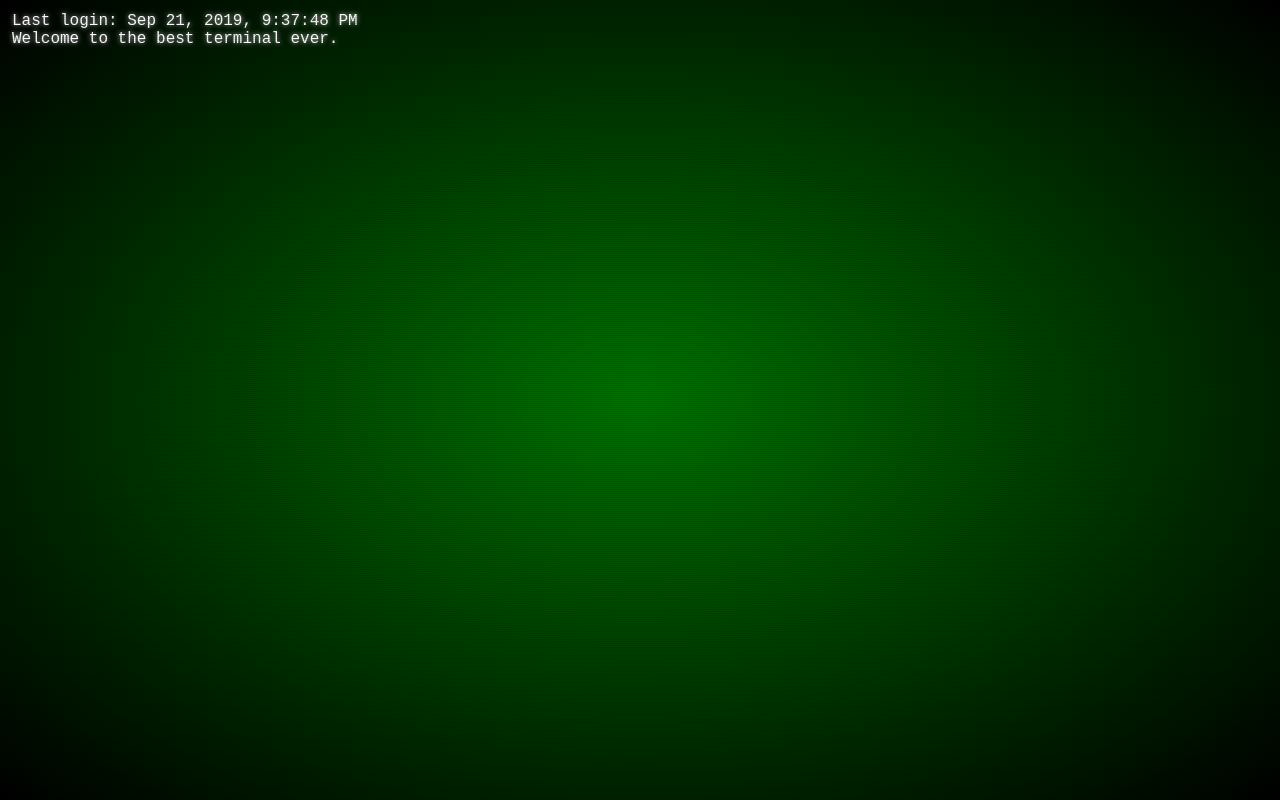
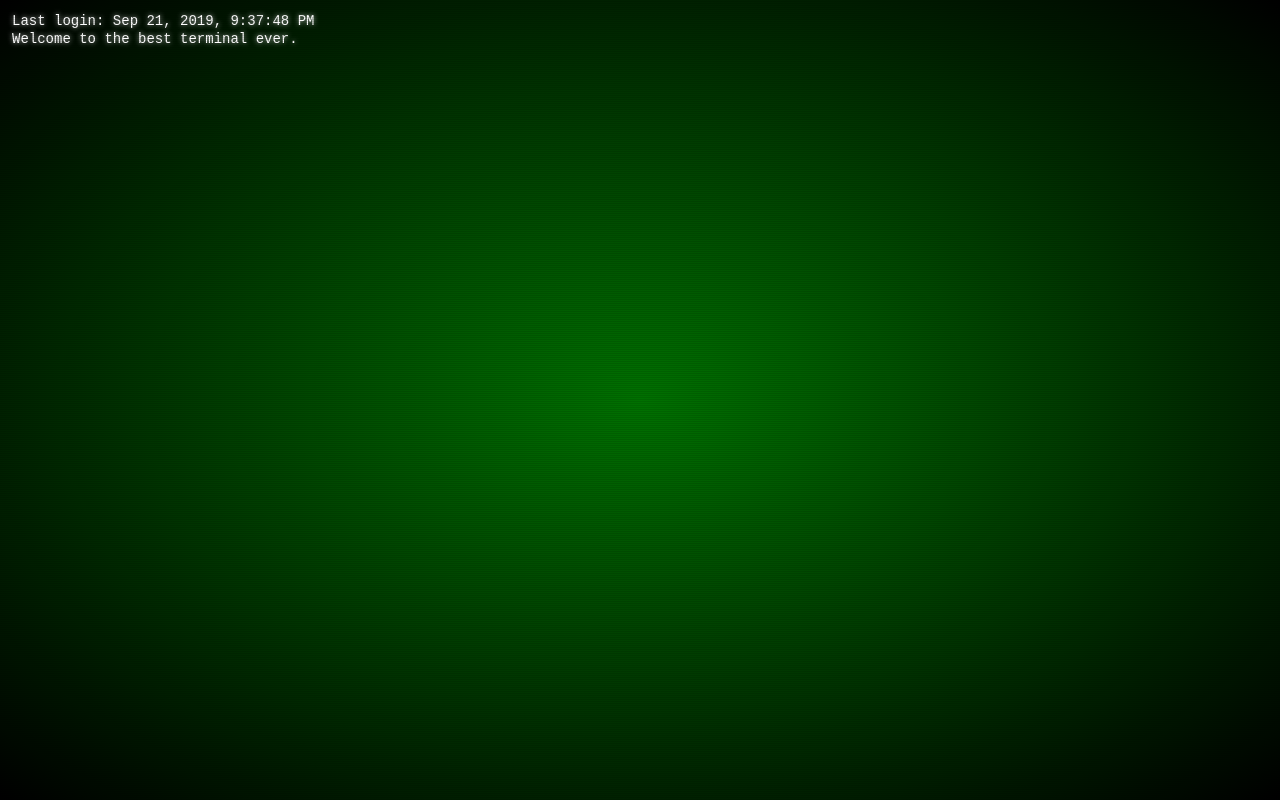
Before and after one commit to oliverbrummel/personal-website, an Angular app: page / in a window 1280 px wide. Built offline with nearby package versions, Linux system fonts and the light colour scheme.

Commit message:
tweak font-size and line-height

```diff
--- a/src/app/terminal/terminal.component.scss
+++ b/src/app/terminal/terminal.component.scss
@@ -4,8 +4,9 @@
     rgba(0, 150, 0, 0.75), #000 100%
   );
   color: #fff;
-  font-family: Inconsolata, monospace;
+  font: .875rem Inconsolata, monospace;
   height: 100vh;
+  line-height: 1.3;
   padding: 12px;
   text-shadow: 0 0 5px #C8C8C8;
 
```
